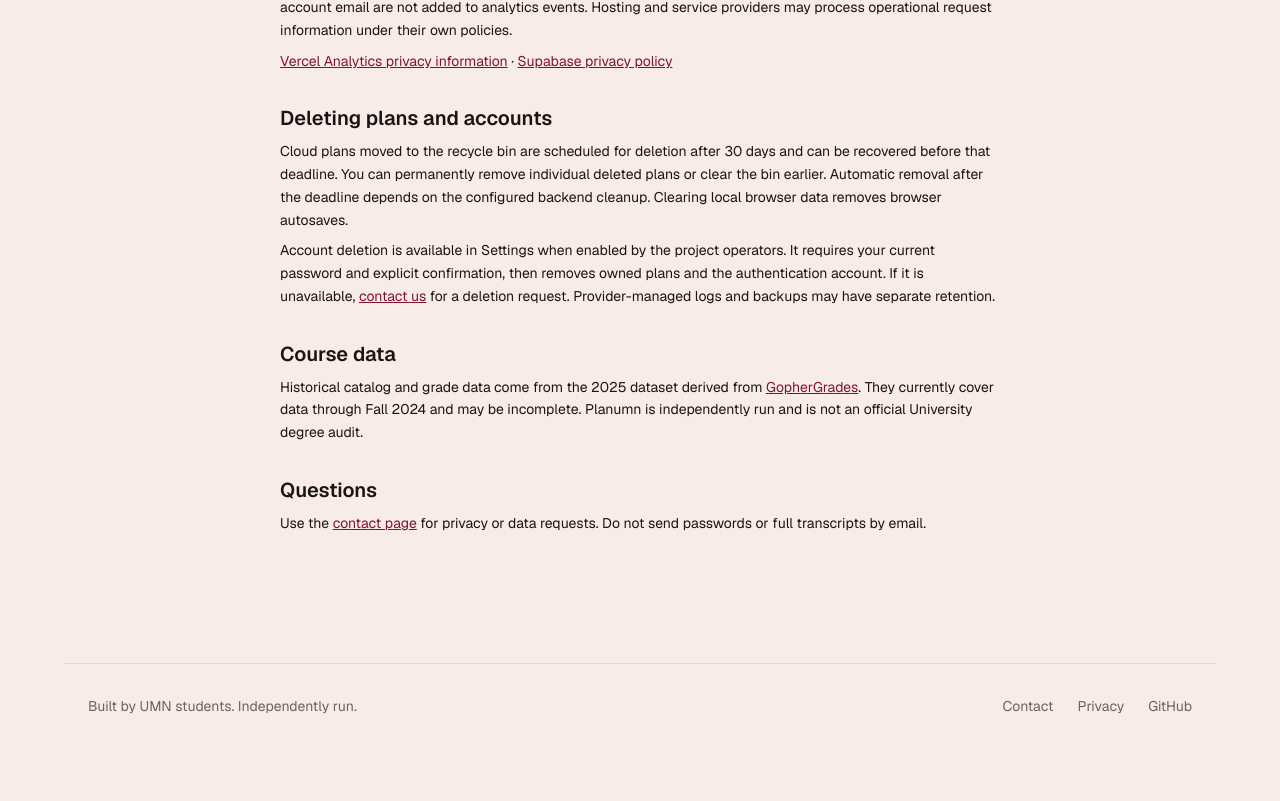
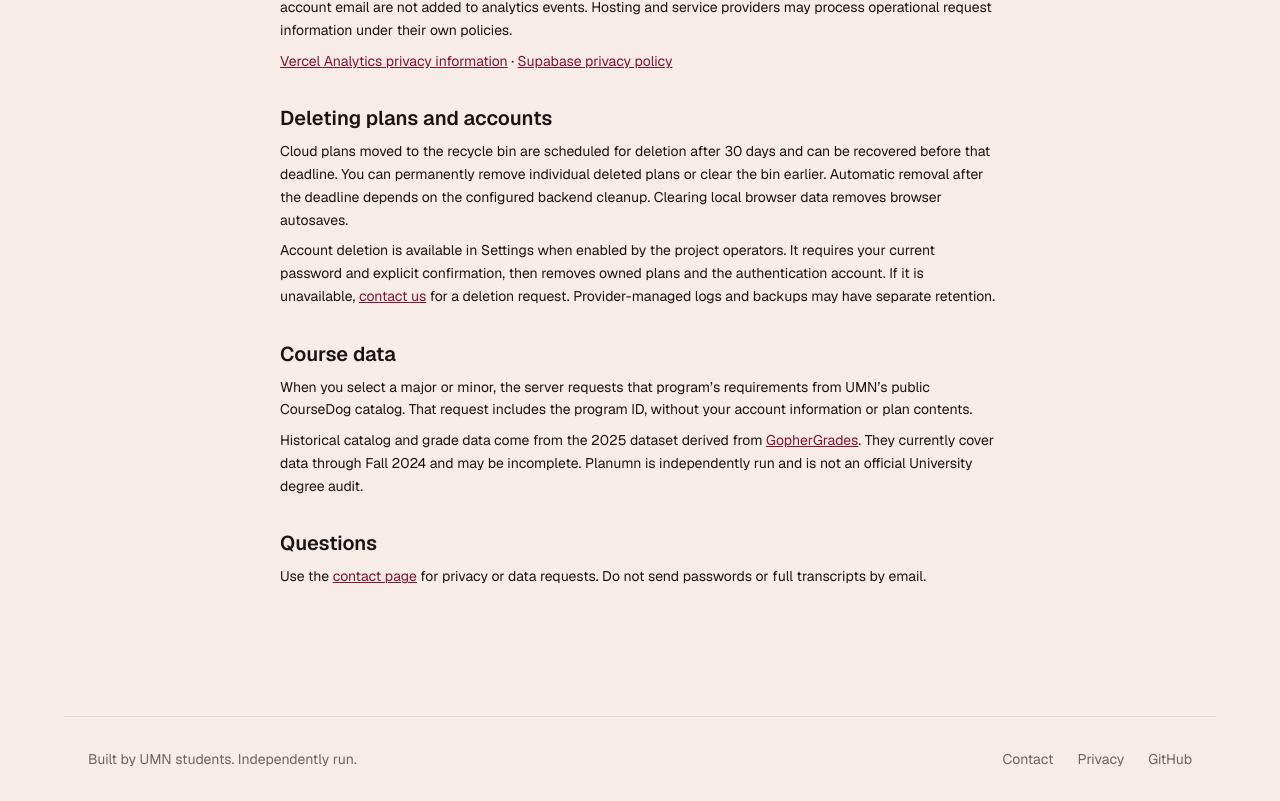
Before and after one commit to hadiahmad06/planumn, a Next.js app: page /info/privacy in a window 1280 px wide. Shown: the part 768-1569 px from the top of the page. Before the commit the page ends 1516 px from the top, so only its background shows below. Built offline with nearby package versions, Linux system fonts and the light colour scheme; no server answers.

Commit message:
docs(privacy): explain public program catalog requests

```diff
--- a/src/app/info/privacy/page.tsx
+++ b/src/app/info/privacy/page.tsx
@@ -101,6 +101,12 @@ export default function Page() {
           </section>
           <section>
             <h2 className="mb-2 text-xl font-semibold">Course data</h2>
+            <p className="mb-2">
+              When you select a major or minor, the server requests that
+              program’s requirements from UMN’s public CourseDog catalog. That
+              request includes the program ID, without your account information
+              or plan contents.
+            </p>
             <p>
               Historical catalog and grade data come from the 2025 dataset
               derived from{" "}
```
